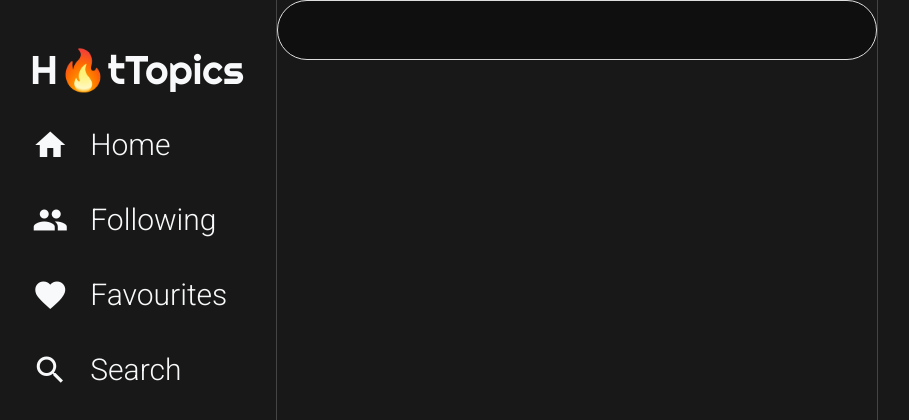
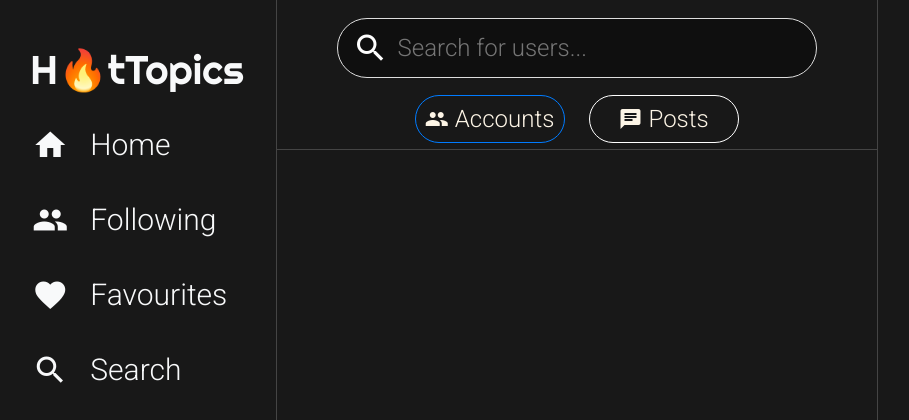
Before and after one commit to DanielZitoli/HotTopics, a Flask app: page /search in a window 1280 px wide. Shown: the top 420 px of the page, without its empty margins (5-914 px from the left). Run offline with Flask 2, Linux system fonts and the light colour scheme; the visitor is signed in with stand-in values (Sample User, id 1); data comes from the database, SQL or seed files in the repository.

Commit message:
starting work on search

```diff
--- a/project/hottopics/routes.py
+++ b/project/hottopics/routes.py
@@ -3,7 +3,7 @@ import re
 import secrets
 import os
 from PIL import Image
-from flask import redirect, render_template, request, flash, jsonify, abort
+from flask import json, redirect, render_template, request, flash, jsonify, abort
 from flask.helpers import url_for
 from sqlalchemy.orm import query
 from sqlalchemy.orm.session import Session
@@ -417,6 +417,40 @@ def displayNumbers(number):
         return str(round(number/1000, 1)) + 'K'
     return number
 
+@app.route("/api/search", methods=["POST"])
+@login_required
+def searchResults():
+    searchType = request.form.get("searchType")
+    searchString = request.form.get("searchString")
+
+    if searchType == 'users':
+        users = Users.query.filter(Users.username.ilike(searchString+'%')).limit(10).all()
+        print(users)
+        results = []
+        for user in users:
+            result = {}
+            result['username'] = user.username
+            result['profile_image'] = user.image_file
+            results.append(result)
+
+
+
+        return jsonify(results=results)
+
+    if searchType == 'posts':
+        return
+
+@app.route("/api/createUsers", methods=["POST"])
+@login_required
+def createUsers():
+    data = request.form.get('data')
+    dictionary = json.loads(data)
+    usernames = []
+    for row in dictionary:
+        usernames.append(row['username'])
+
+    create_users(usernames)
+    return jsonify(action='success')
 
 
 def create_tests():
@@ -432,3 +466,10 @@ def create_tests():
     db.session.add(post3)
     db.session.commit()
     return
+
+def create_users(usernames):
+    for username1 in usernames:
+        user = Users(username=username1, email="Test1@rogers.com", hash="jhvytresdckhcjh")
+        db.session.add(user)
+    db.session.commit()
+    return
--- a/project/hottopics/static/ajax.js
+++ b/project/hottopics/static/ajax.js
@@ -47,7 +47,7 @@ $(document).ready(function(){
                             if (data.ownAccount){
                                 response = 'Create your own post for it to show here!'
                             }else{
-                                response = 'No Posts'
+                                response = 'This user has no posts'
                             }
                         }
                     } else if (data.error == 'notfollowing'){
@@ -222,4 +222,57 @@ $(document).ready(function(){
         }
     });
 
+    //Search Logic
+    var searchType = 'users'
+    var searchBar = $('#searchBar')
+
+    searchBar.keyup(function(){
+        searchString = searchBar.val()
+        if (searchString){
+            $.ajax({
+                url: '/api/search',
+                type: "POST",
+                DataType: "json",
+                data: {'searchType': searchType, 'searchString': searchString},
+
+                success: function(data){
+                    console.log(data)
+                }
+            })
+        }
+    });
+
+    $(".searchType").click(function(){
+        if (this.id == 'searchUsers'){
+            searchType = 'users'
+            searchBar[0].placeholder = 'Search for users...'
+        }else if (this.id == 'searchPosts'){
+            searchType = 'posts'
+            searchBar[0].placeholder = 'Search for posts...'
+        }
+        $("#searchUsers").toggleClass('searchType-active')
+        $("#searchPosts").toggleClass('searchType-active')
+    });
+
+    //create users
+    $('.doesntexist').click(function(){
+        $.ajax({
+            url: '/static/usernames.js',
+            type: 'GET',
+            DataType: "json",
+
+            success: function(data){
+                $.ajax({
+                    url: '/api/createUsers',
+                    type: 'POST',
+                    DataType: "json",
+                    data: {'data': data},
+
+                    success: function(response){
+                        console.log(response.action)
+                    }
+                })
+            }
+        })
+    })
 });
--- a/project/hottopics/static/main.css
+++ b/project/hottopics/static/main.css
@@ -39,5 +39,4 @@ main{
     :root{
         --page-width: calc(100vw - 60px);
     }
-
 }
--- a/project/hottopics/static/search.css
+++ b/project/hottopics/static/search.css
@@ -0,0 +1,117 @@
+.searchPage{
+    display: grid;
+    grid-template-rows: calc(var(--page-width)*0.25) 1fr;
+    min-height: 100vw;
+}
+
+.searchHead{
+    position: relative;
+    border-bottom: 1px solid #444;
+}
+
+.searchBar{
+    width: 80%;
+    height: calc(var(--page-width)*.1);
+    border-radius: calc(var(--page-width)*.05);
+    color: white;
+    border: solid #ddd 1px;
+    padding: 0;
+    margin: 3% auto;
+    outline: none;
+    background-color: var(--second-background);
+    display: grid;
+    grid-template-columns: calc(var(--page-width)*0.1) 1fr;
+}
+
+.searchBar:focus-within{
+    border: solid rgb(255, 92, 92) 2px;
+    box-shadow: 2px 2px 14px #000;
+}
+
+.search-text{
+    width: 95%;
+    height: calc(var(--page-width)*.08);
+    color: white;
+    font-size: calc(var(--page-width)*.04);
+    background-color: transparent;
+    border: none;
+    padding: 0;
+    margin: auto auto auto 0;
+    outline: none;
+}
+
+.searchIcon{
+    text-decoration: none;
+    border: none;
+    padding: 0;
+    margin: auto;
+    outline: none;
+    border-radius: calc(var(--page-width)*.04);
+    width: calc(var(--page-width)*.08);
+    height: calc(var(--page-width)*.08);
+    font-size: calc(var(--page-width)*0.05);
+    background-color: transparent;
+    color: white;
+}
+
+.searchLogo{
+    height: calc(var(--page-width)*0.07);
+    width: calc(var(--page-width)*0.07);
+    font-size: calc(var(--page-width)*0.06);
+    margin: calc(var(--page-width)*0.01);
+}
+
+.searchCategories{
+    position: absolute;
+    bottom: 0;
+    width: 100%;
+    height: calc(var(--page-width)*0.1);
+    display: flex;
+    justify-content: center;
+}
+
+.searchType{
+    height: calc(var(--page-width)*0.08);
+    width: calc(var(--page-width)*0.25);
+    border-radius: calc(var(--page-width)*0.04);
+    border: solid white 1px;
+    display: flex;
+    margin: auto calc(var(--page-width)*0.02);
+    justify-content: center;
+}
+
+.searchTypeIcon{
+    font-size: calc(var(--page-width)*0.04);
+    margin: auto calc(var(--page-width)*0.005);
+}
+
+.searchTypeTitle{
+    font-size: calc(var(--page-width)*0.04);
+    margin: auto calc(var(--page-width)*0.005);
+}
+
+.searchType-active{
+    border-color: var(--primary);
+    transition: all .3s;
+}
+
+@media screen and (max-width: 660px) {
+    .searchPage{
+        grid-template-rows: calc(var(--page-width)*0.3) 1fr;
+    }
+    .searchCategories{
+        height: calc(var(--page-width)*0.15);
+    }
+
+    .searchType{
+        height: calc(var(--page-width)*0.1);
+        border-radius: calc(var(--page-width)*0.05);
+    }
+    .searchBar{
+        height: calc(var(--page-width)*.12);
+        border-radius: calc(var(--page-width)*.06);
+    }
+    .search-text{
+        font-size: calc(var(--page-width)*.05);
+    }
+}
--- a/project/hottopics/static/settings.css
+++ b/project/hottopics/static/settings.css
@@ -32,7 +32,7 @@
 
 .form-text:focus{
     transform: scale(0.99);
-    border: solid rgb(255, 92, 92) 2px;
+    border: solid #ff5c5c 2px;
     box-shadow: 2px 2px 14px #000;
 }
 
--- a/project/hottopics/static/sidebar.css
+++ b/project/hottopics/static/sidebar.css
@@ -30,7 +30,7 @@
     background-color: #ff5062 !important;
 }
 #sidebar ul li:not(.avoidtitle):hover{
-    background-color: #272729;
+    background-color: #212122;
 }
 
 #sidebar ul li a{
--- a/project/hottopics/templates/search.html
+++ b/project/hottopics/templates/search.html
@@ -1,5 +1,30 @@
 {% extends 'layout-home.html' %}
 
 {% block main %}
-    <input id="searchBar" type="text" class="form-text">
+<div class="searchPage">
+    <div class="searchHead">
+        <div class="searchBar">
+            <button class="searchIcon">
+                <i class="material-icons searchLogo">search</i>
+            </button>
+            <input id="searchBar" type="text" class="search-text" autocomplete=off autocapitalize="off" placeholder="Search for users...">
+        </div>
+        <div class="searchCategories">
+            <div id="searchUsers" class="searchType searchType-active">
+                <i class="searchTypeIcon material-icons">people</i>
+                <h4 class="searchTypeTitle">Accounts</h4>
+            </div>
+            <div id="searchPosts" class="searchType create_users">
+                <i class="searchTypeIcon material-icons">chat</i>
+                <h4 class="searchTypeTitle">Posts</h4>
+            </div>
+        </div>
+    </div>
+    <div class="searchBody">
+
+    </div>
+</div>
+
+
+
 {% endblock %}
```
Also changed, not shown: 1 other file.
